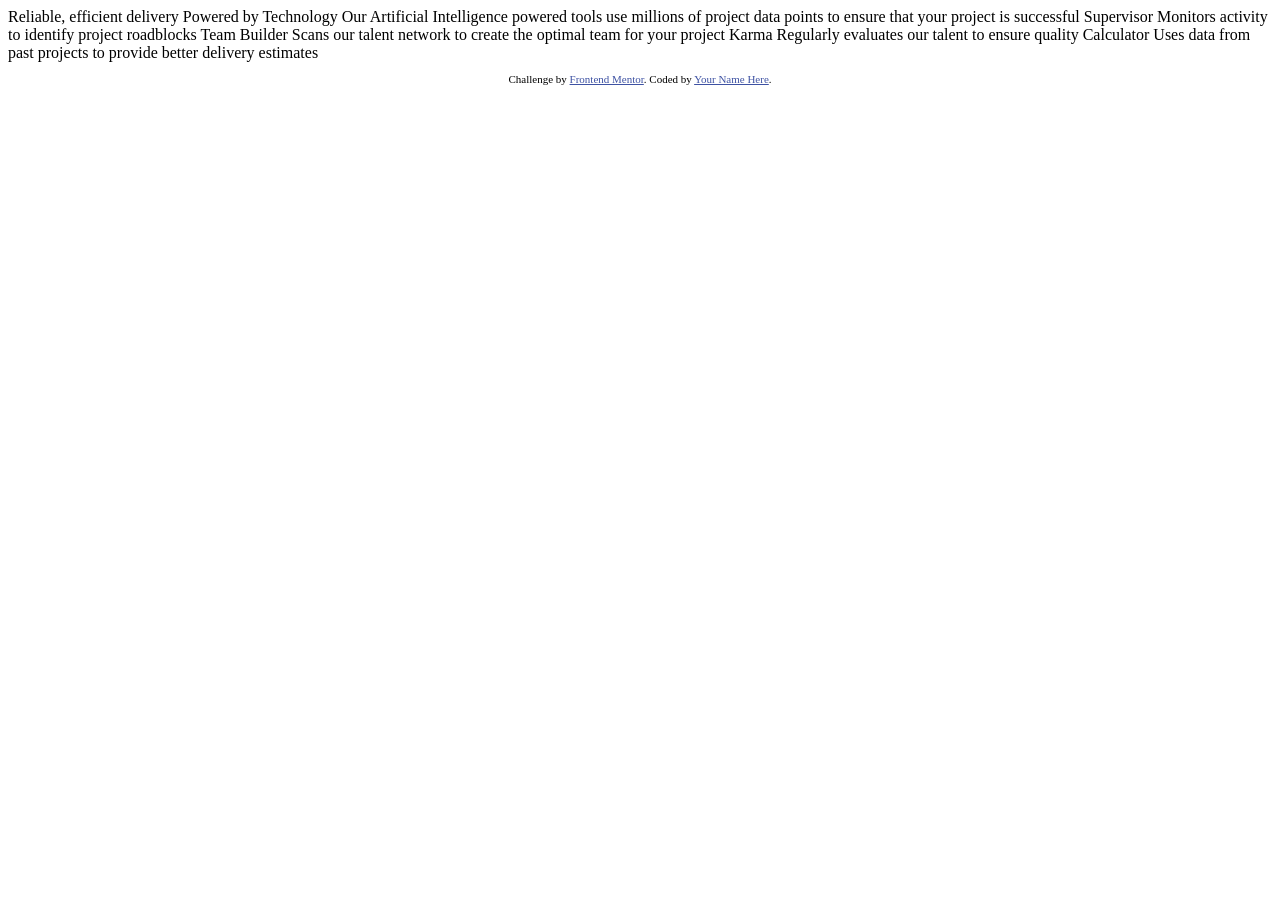
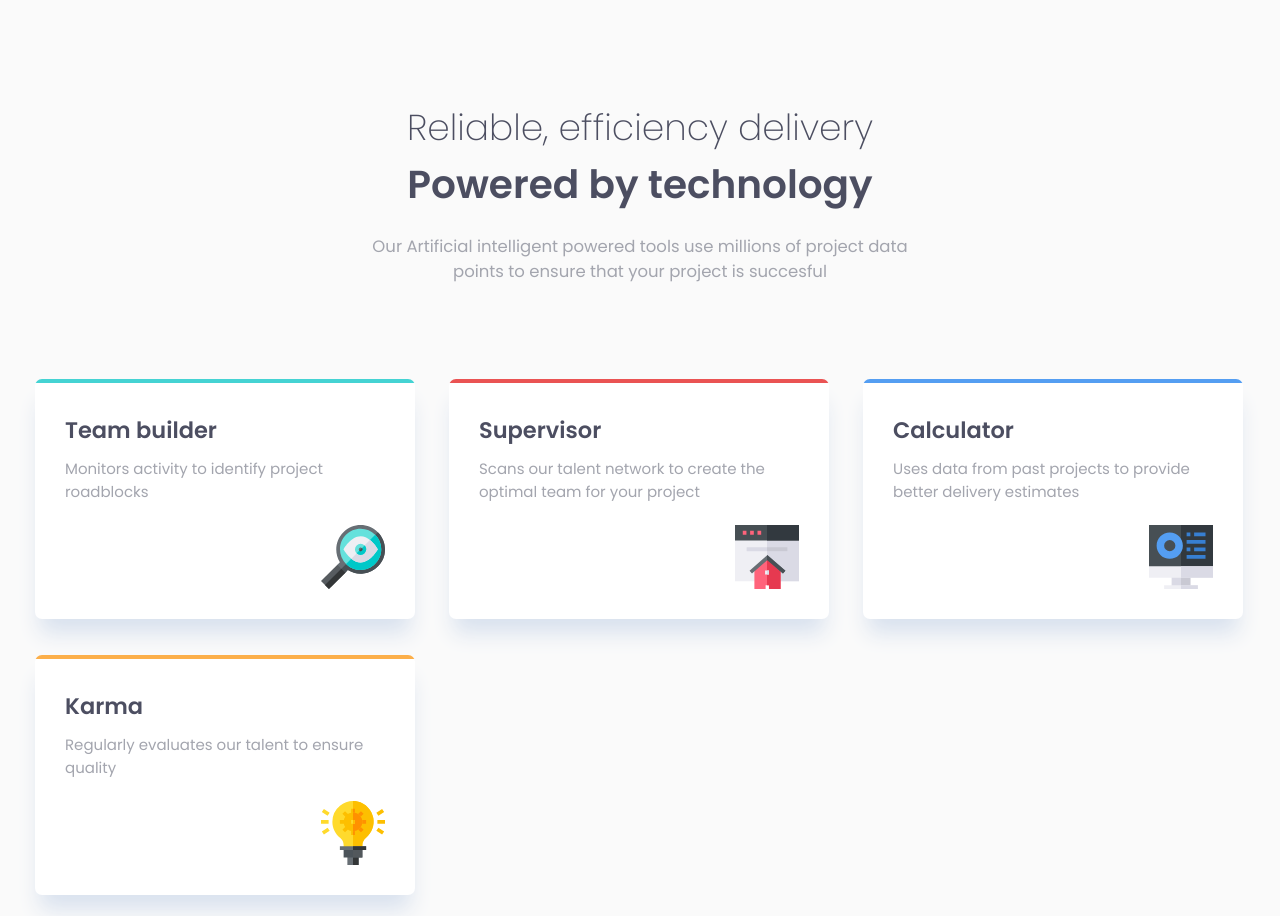
Before and after one commit to MeFredj/Four-card-feature-section, a plain HTML site: page index.html in a window 1280 px wide. Before the commit the page ends 800 px from the top, so only its background shows below. Drawn offline with Linux system fonts and the light colour scheme.

Commit message:
Second step
Created the heading and cards.

```diff
--- /dev/null
+++ b/css/styles.css
@@ -0,0 +1,116 @@
+/************FUNDAMENTAL************/
+
+:root {
+  /* Primary */
+  --red: hsl(0, 78%, 62%);
+  --cyan: hsl(180, 62%, 55%);
+  --orange: hsl(34, 97%, 64%);
+  --blue: hsl(212, 86%, 64%);
+  /* Neutral */
+  --very-dark-blue: hsl(234, 12%, 34%);
+  --grayish-blue: hsl(229, 6%, 66%);
+  --very-light-gray: hsl(0, 0%, 98%);
+  --white: #fff;
+}
+
+* {
+  margin: 0;
+  padding: 0;
+  -webkit-box-sizing: border-box;
+  box-sizing: border-box;
+}
+
+html {
+  background-color: var(--very-light-gray);
+  color: var(--grayish-blue);
+  font-family: "Poppins", "Arial", sans-serif;
+  font-size: 0.9375rem;
+  font-weight: 400;
+}
+
+h1,
+h2 {
+  color: var(--very-dark-blue);
+}
+
+h1 {
+  font-size: 2.4rem;
+  font-weight: 200;
+}
+
+h2 {
+  font-size: 2.6rem;
+  font-weight: 600;
+}
+
+h3 {
+  color: var(--very-dark-blue);
+  font-size: 1.5rem;
+  padding-bottom: 10px;
+}
+
+.sub-heading {
+  font-size: 1.1rem;
+  margin-top: 20px;
+}
+
+/************CONTAINER************/
+.header {
+  height: 100vh;
+}
+
+.heading {
+  margin: 100px auto 80px;
+  text-align: center;
+  width: 550px;
+}
+
+.row {
+  margin: 0 auto;
+  width: 1240px;
+}
+
+/************CARDS************/
+.card {
+  background-color: var(--white);
+  border-radius: 7px;
+  -webkit-box-shadow: 0px 19px 22px -5px rgba(216, 225, 238, 1);
+  -moz-box-shadow: 0px 19px 22px -5px rgba(216, 225, 238, 1);
+  box-shadow: 0px 19px 22px -5px rgba(216, 225, 238, 1);
+  display: inline-block;
+  height: 240px;
+  overflow: hidden;
+  position: relative;
+  width: 380px;
+  margin: 15px;
+}
+
+.highlight-line {
+  height: 4px;
+}
+
+.highlight-line-cyan {
+  background: var(--cyan);
+}
+
+.highlight-line-red {
+  background: var(--red);
+}
+
+.highlight-line-blue {
+  background: var(--blue);
+}
+
+.highlight-line-orange {
+  background: var(--orange);
+}
+
+.card-content {
+  padding: 30px;
+}
+
+.card-content img {
+  position: absolute;
+  right: 30px;
+  bottom: 30px;
+}
--- a/index.html
+++ b/index.html
@@ -1,45 +1,82 @@
 <!DOCTYPE html>
 <html lang="en">
   <head>
-  <meta charset="UTF-8">
-  <meta name="viewport" content="width=device-width, initial-scale=1.0"> <!-- displays site properly based on user's device -->
+    <meta charset="UTF-8" />
+    <meta name="viewport" content="width=device-width, initial-scale=1.0" />
+    <!-- displays site properly based on user's device -->
 
-  <link rel="icon" type="image/png" sizes="32x32" href="./images/favicon-32x32.png">
+    <link
+      rel="icon"
+      type="image/png"
+      sizes="32x32"
+      href="./images/favicon-32x32.png"
+    />
 
     <title>Frontend Mentor | Four card feature section</title>
 
+    <link rel="stylesheet" href="/css/styles.css" />
+
+    <link
+      href="https://fonts.googleapis.com/css?family=Poppins:200,400,600&display=swap"
+      rel="stylesheet"
+    />
+
     <!-- Feel free to remove these styles or customise in your own stylesheet 👍 -->
-  <style>
-    .attribution { font-size: 11px; text-align: center; }
-    .attribution a { color: hsl(228, 45%, 44%); }
-  </style>
   </head>
   <body>
+    <div class="header">
+      <div class="heading">
+        <h1>Reliable, efficiency delivery</h1>
+        <h2>Powered by technology</h2>
+        <p class="sub-heading">
+          Our Artificial intelligent powered tools use millions of project data
+          points to ensure that your project is succesful
+        </p>
+      </div>
 
-  Reliable, efficient delivery
-  Powered by Technology
-
-  Our Artificial Intelligence powered tools use millions of project data points
-  to ensure that your project is successful
-
-  Supervisor
-  Monitors activity to identify project roadblocks
-
-  Team Builder
-  Scans our talent network to create the optimal team for your project
-
-  Karma
-  Regularly evaluates our talent to ensure quality
-
-  Calculator
+      <div class="row">
+        <div class="card">
+          <div class="highlight-line highlight-line-cyan"></div>
+          <div class="card-content" id="card-team-builder">
+            <h3>Team builder</h3>
+            <p>Monitors activity to identify project roadblocks</p>
+            <img src="/images/icon-supervisor.svg" alt="Supervisor" />
+            <div class="card-icon"></div>
+          </div>
+        </div>
+        <div class="card" id="card-supervisor">
+          <div class="highlight-line highlight-line-red"></div>
+          <div class="card-content">
+            <h3>Supervisor</h3>
+            <p>
+              Scans our talent network to create the optimal team for your
+              project
+            </p>
+            <img src="/images/icon-team-builder.svg" alt="Supervisor" />
+            <div class="card-icon"></div>
+          </div>
+        </div>
+        <div class="card">
+          <div class="highlight-line highlight-line-blue"></div>
+          <div class="card-content" id="card-calculator">
+            <h3>Calculator</h3>
+            <p>
               Uses data from past projects to provide better delivery estimates
-
-
-  <footer>
-    <p class="attribution">
-      Challenge by <a href="https://www.frontendmentor.io?ref=challenge" target="_blank">Frontend Mentor</a>.
-      Coded by <a href="#">Your Name Here</a>.
             </p>
-  </footer>
+            <img src="/images/icon-calculator.svg" alt="Supervisor" />
+            <div class="card-icon"></div>
+          </div>
+        </div>
+        <div class="card" id="card-karma">
+          <div class="highlight-line highlight-line-orange"></div>
+          <div class="card-content">
+            <h3>Karma</h3>
+            <p>Regularly evaluates our talent to ensure quality</p>
+            <img src="/images/icon-karma.svg" alt="Supervisor" />
+            <div class="card-icon"></div>
+          </div>
+        </div>
+      </div>
+    </div>
   </body>
 </html>
```
Lines whose indentation alone changed are shown as unchanged.
